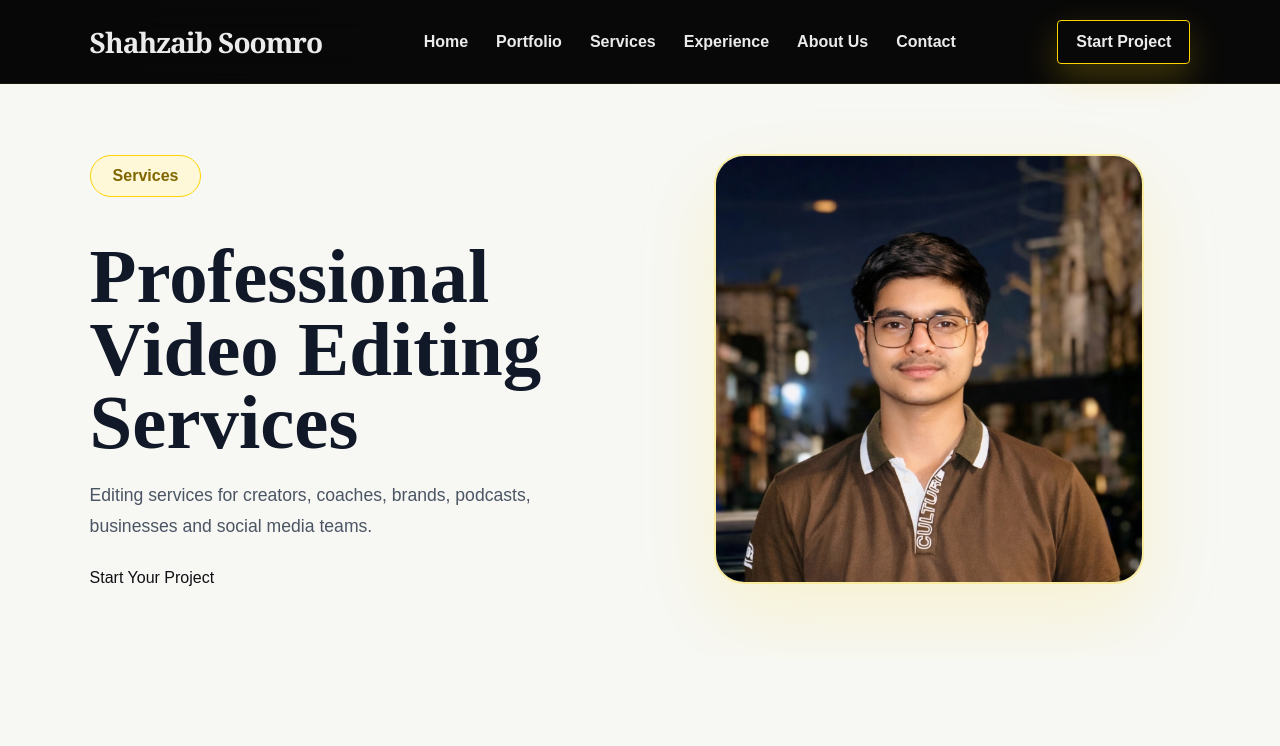
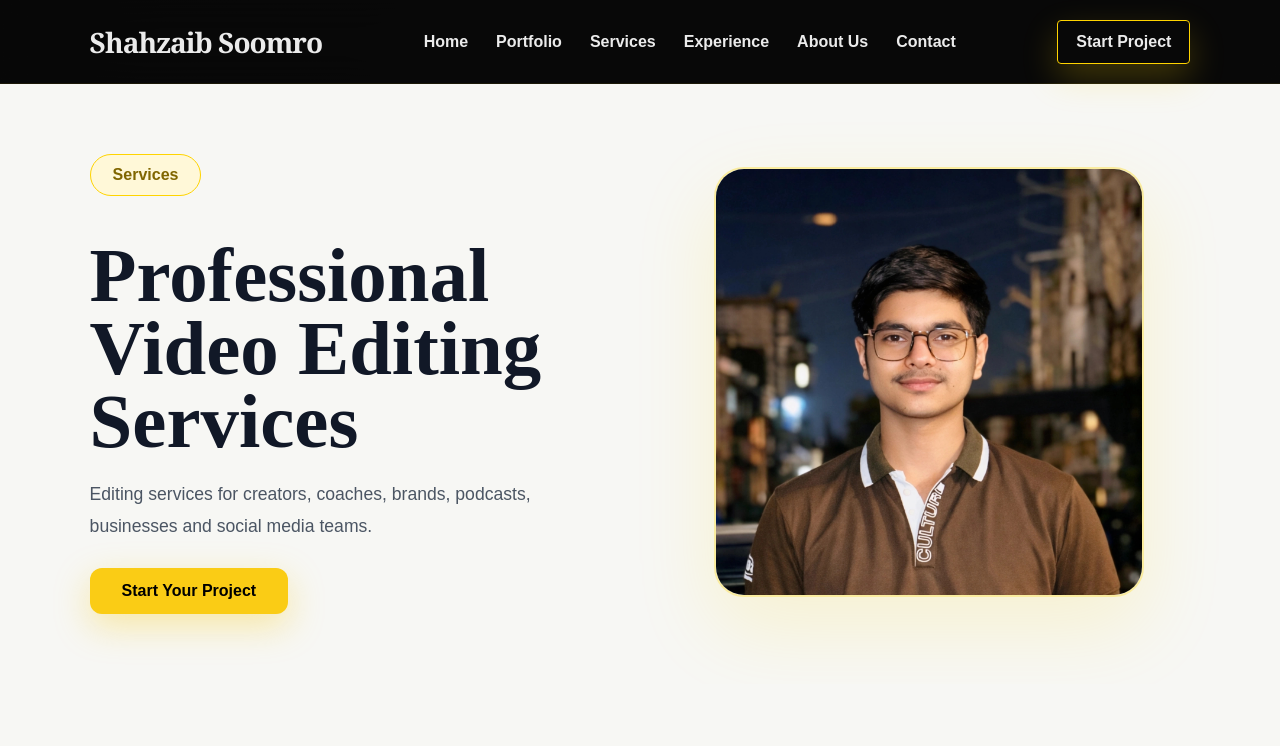
Before and after one commit to shahzaibkhatri918-stack/Shahzaib-Freelance, a Next.js app: page /services in a window 1280 px wide. Shown: the top 746 px of the page. Built offline with nearby package versions, Linux system fonts and the light colour scheme.

Commit message:
Update globals.css

```diff
--- a/app/globals.css
+++ b/app/globals.css
@@ -1861,3 +1861,25 @@ a {
 .menuClose::after {
   transform: translate(-50%, -50%) rotate(-45deg) !important;
 }
+.serviceCtaBtn {
+  display: inline-block;
+  background: #facc15;
+  color: #000;
+  padding: 14px 32px;
+  border-radius: 12px;
+  font-weight: 800;
+  text-decoration: none;
+  box-shadow: 0 12px 35px rgba(250, 204, 21, 0.35);
+  transition: all 0.3s ease;
+}
+
+.serviceCtaBtn:hover {
+  background: linear-gradient(90deg, #facc15, #ec4899);
+  color: #000;
+  transform: translateY(-3px);
+  box-shadow: 0 18px 45px rgba(236, 72, 153, 0.35);
+}
+
+html {
+  scroll-behavior: smooth;
+}
```
